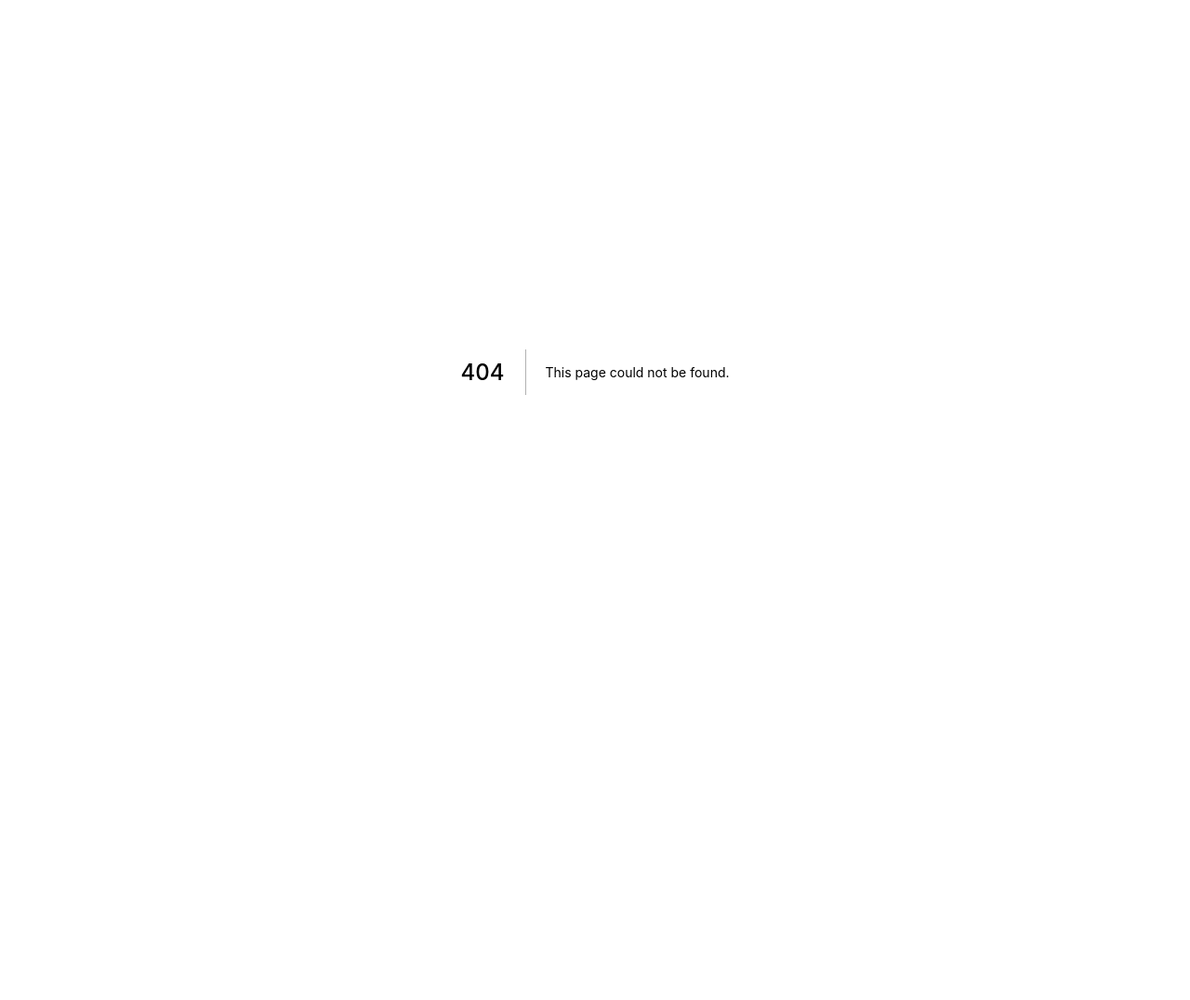
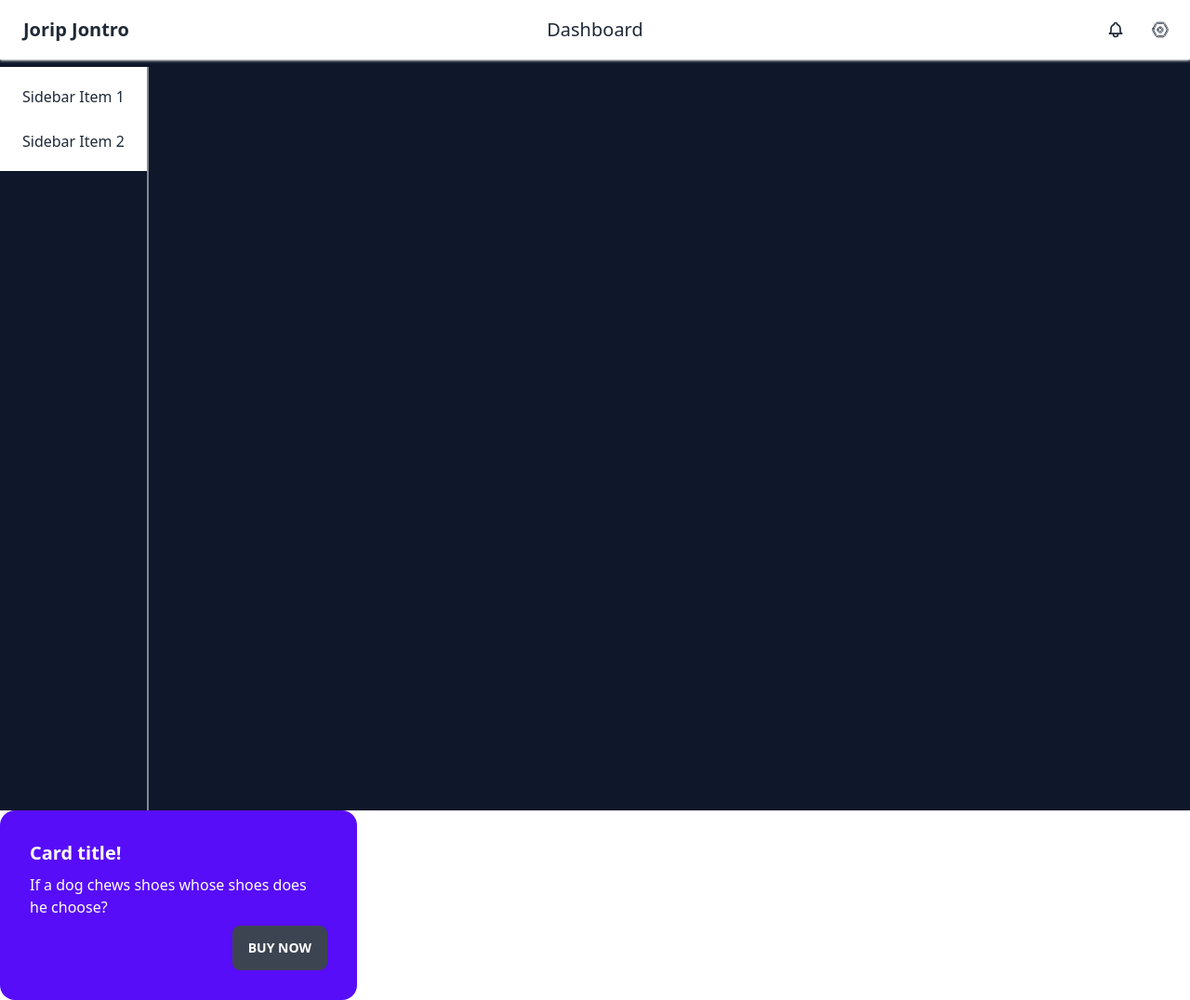
Before and after one commit to nur-zaman/jorip-jontro, a Next.js app: page /dashboard in a window 1280 px wide. Before the commit this address had no page. Shown: the whole page at 93% size. Before the commit the page ends 800 px from the top, so only its background shows below. Built offline with nearby package versions, Linux system fonts and the light colour scheme.

Commit message:
added dashboard components

```diff
--- /dev/null
+++ b/components/Card.js
@@ -0,0 +1,15 @@
+import React from 'react'
+
+export const Card = () => {
+  return (
+<div className="card w-96 bg-primary text-primary-content">
+  <div className="card-body">
+    <h2 className="card-title">Card title!</h2>
+    <p>If a dog chews shoes whose shoes does he choose?</p>
+    <div className="card-actions justify-end">
+      <button className="btn">Buy Now</button>
+    </div>
+  </div>
+</div>
+  )
+}
--- /dev/null
+++ b/components/Navbar.js
@@ -0,0 +1,47 @@
+function Navbar() {
+    return (
+        <>
+<div className="navbar bg-base-100 shadow-stone-50 shadow ">
+  <div className="navbar-start">
+    {/* <div className="dropdown">
+      <label tabIndex={0} className="btn btn-ghost btn-circle">
+        <svg xmlns="http://www.w3.org/2000/svg" className="h-5 w-5" fill="none" viewBox="0 0 24 24" stroke="currentColor"><path strokeLinecap="round" strokeLinejoin="round" strokeWidth="2" d="M4 6h16M4 12h16M4 18h7" /></svg>
+      </label>
+      <ul tabIndex={0} className="menu menu-compact dropdown-content mt-3 p-2 shadow bg-base-100 rounded-box w-52">
+        <li><a>Home</a></li>
+        <li><a>Create form</a></li>
+        <li><a>Setting</a></li>
+      </ul>
+    </div> */}
+    <a className="btn btn-ghost normal-case text-xl">Jorip Jontro</a>
+  </div>
+
+  <div className="navbar-center">
+
+  {/* This should be dynamic */}
+  <div className="text-xl">Dashboard</div>
+  </div>
+  <div className="navbar-end">
+
+    <button className="btn btn-ghost btn-circle">
+      <div className="indicator">
+        <svg xmlns="http://www.w3.org/2000/svg" className="h-5 w-5" fill="none" viewBox="0 0 24 24" stroke="currentColor"><path strokeLinecap="round" strokeLinejoin="round" strokeWidth="2" d="M15 17h5l-1.405-1.405A2.032 2.032 0 0118 14.158V11a6.002 6.002 0 00-4-5.659V5a2 2 0 10-4 0v.341C7.67 6.165 6 8.388 6 11v3.159c0 .538-.214 1.055-.595 1.436L4 17h5m6 0v1a3 3 0 11-6 0v-1m6 0H9" /></svg>
+        <span className="badge badge-xs badge-primary indicator-item hidden"></span>
+      </div>
+    </button>
+    <button className="btn btn-ghost btn-circle">
+      <svg xmlns="http://www.w3.org/2000/svg" className="h-5 w-5" fill="none" viewBox="0 0 24 24" stroke="currentColor">
+        <path strokeLinecap="round" strokeLinejoin="round" strokeWidth="1"
+        d="M2.44044 10.2841L5.74755 4.28409C6.35499 3.18202 7.49767 2.5 8.73669 2.5H15.2633C16.5023 2.5 17.645 3.18202 18.2525 4.28409L21.5596 10.2841C22.1468 11.3495 22.1468 12.6505 21.5596 13.7159L18.2525 19.7159C17.645 20.818 16.5023 21.5 15.2633 21.5H8.73669C7.49767 21.5 6.35499 20.818 5.74755 19.7159L2.44044 13.7159C1.85319 12.6505 1.85319 11.3495 2.44044 10.2841ZM3.72151 11.0195L7.02861 5.01948C7.37572 4.38972 8.02868 4 8.73669 4H15.2633C15.9713 4 16.6243 4.38972 16.9714 5.01948L20.2785 11.0195C20.6141 11.6283 20.6141 12.3717 20.2785 12.9805L16.9714 18.9805C16.6243 19.6103 15.9713 20 15.2633 20H8.73669C8.02868 20 7.37572 19.6103 7.02861 18.9805L3.72151 12.9805C3.38593 12.3717 3.38593 11.6283 3.72151 11.0195Z" />
+         <path strokeLinecap="round" strokeLinejoin="round" strokeWidth="1"
+        d="M12 9.75C10.7824 9.75 9.79526 10.7574 9.79526 12C9.79526 13.2426 10.7824 14.25 12 14.25C13.2176 14.25 14.2047 13.2426 14.2047 12C14.2047 10.7574 13.2176 9.75 12 9.75ZM8.32544 12C8.32544 9.92893 9.9706 8.25 12 8.25C14.0294 8.25 15.6746 9.92893 15.6746 12C15.6746 14.0711 14.0294 15.75 12 15.75C9.9706 15.75 8.32544 14.0711 8.32544 12Z" />
+        </svg>
+    </button>
+
+  </div>
+</div>
+        </>
+    )
+}
+
+export default Navbar;
--- /dev/null
+++ b/components/Sidebar.js
@@ -0,0 +1,26 @@
+function Sidebar() {
+    return (
+        <>
+{/* <div className="drawer w"> */}
+  {/* <input id="my-drawer-2" type="checkbox" className="drawer-toggle" />
+  <div className="drawer-content flex flex-col items-center justify-center">
+
+    <label htmlFor="my-drawer-2" className="btn btn-primary drawer-button lg:hidden">Open drawer</label>
+
+  </div>  */}
+  <div className="drawer w-40">
+  <div className="drawer-side border-opacity-50 border-r-2 border-slate-50  ">
+    <label htmlFor="my-drawer-2" className="drawer-overlay"></label>
+    <ul className="menu p-2 overflow-y-auto w-auto bg-base-100 text-base-content ">
+      {/* <!-- Sidebar content here --> */}
+      <li><a>Sidebar Item 1</a></li>
+      <li><a>Sidebar Item 2</a></li>
+    </ul>
+
+  </div>
+</div>
+        </>
+    )
+}
+
+export default Sidebar;
--- /dev/null
+++ b/pages/dashboard.js
@@ -0,0 +1,20 @@
+import { Card } from "../components/Card";
+import Navbar from "../components/Navbar";
+import Sidebar from "../components/Sidebar";
+
+export default function dashboard() {
+    return (
+        <>
+        <div className=" bg-slate-900 ">
+        <Navbar></Navbar>
+        <div className=" my-2 "> </div>
+        <Sidebar></Sidebar>
+        </div>
+        <div className="z-10">
+            <Card></Card>
+        </div>
+
+        </>
+
+    )
+}
--- a/pages/index.js
+++ b/pages/index.js
@@ -1,69 +1,34 @@
-import Head from 'next/head'
-import Image from 'next/image'
-import styles from '../styles/Home.module.css'
-
 export default function Home() {
-  return (
-    <div className={styles.container}>
-      <Head>
-        <title>Create Next App</title>
-        <meta name="description" content="Generated by create next app" />
-        <link rel="icon" href="/favicon.ico" />
-      </Head>
-
-      <main className={styles.main}>
-        <h1 className={styles.title}>
-          Welcome to <a href="https://nextjs.org">Next.js!</a>
-        </h1>
-
-        <p className={styles.description}>
-          Get started by editing{' '}
-          <code className={styles.code}>pages/index.js</code>
-        </p>
-
-        <div className={styles.grid}>
-          <a href="https://nextjs.org/docs" className={styles.card}>
-            <h2>Documentation &rarr;</h2>
-            <p>Find in-depth information about Next.js features and API.</p>
-          </a>
-
-          <a href="https://nextjs.org/learn" className={styles.card}>
-            <h2>Learn &rarr;</h2>
-            <p>Learn about Next.js in an interactive course with quizzes!</p>
-          </a>
-
-          <a
-            href="https://github.com/vercel/next.js/tree/canary/examples"
-            className={styles.card}
-          >
-            <h2>Examples &rarr;</h2>
-            <p>Discover and deploy boilerplate example Next.js projects.</p>
-          </a>
-
-          <a
-            href="https://vercel.com/new?utm_source=create-next-app&utm_medium=default-template&utm_campaign=create-next-app"
-            className={styles.card}
-          >
-            <h2>Deploy &rarr;</h2>
-            <p>
-              Instantly deploy your Next.js site to a public URL with Vercel.
-            </p>
-          </a>
+return (
+  <div className="hero min-h-screen bg-base-200">
+  <div className="hero-content flex-col lg:flex-row-reverse">
+    <div className="text-center lg:text-left">
+      <h1 className="text-5xl font-bold">Login now!</h1>
+      <p className="py-6">Provident cupiditate voluptatem et in. Quaerat fugiat ut assumenda excepturi exercitationem quasi. In deleniti eaque aut repudiandae et a id nisi.</p>
+    </div>
+    <div className="card flex-shrink-0 w-full max-w-sm shadow-2xl bg-base-100">
+      <div className="card-body">
+        <div className="form-control">
+          <label className="label">
+            <span className="label-text">Email</span>
+          </label>
+          <input type="text" placeholder="email" className="input input-bordered" />
         </div>
-      </main>
-
-      <footer className={styles.footer}>
-        <a
-          href="https://vercel.com?utm_source=create-next-app&utm_medium=default-template&utm_campaign=create-next-app"
-          target="_blank"
-          rel="noopener noreferrer"
-        >
-          Powered by{' '}
-          <span className={styles.logo}>
-            <Image src="/vercel.svg" alt="Vercel Logo" width={72} height={16} />
-          </span>
-        </a>
-      </footer>
+        <div className="form-control">
+          <label className="label">
+            <span className="label-text">Password</span>
+          </label>
+          <input type="text" placeholder="password" className="input input-bordered" />
+          <label className="label">
+            <a href="#" className="label-text-alt link link-hover">Forgot password?</a>
+          </label>
+        </div>
+        <div className="form-control mt-6">
+          <button className="btn btn-primary">Login</button>
+        </div>
+      </div>
     </div>
-  )
+  </div>
+</div>
+)
 }
--- a/styles/globals.css
+++ b/styles/globals.css
@@ -1,30 +1,3 @@
 @tailwind base;
 @tailwind components;
 @tailwind utilities;
-
-html,
-body {
-  padding: 0;
-  margin: 0;
-  font-family: -apple-system, BlinkMacSystemFont, Segoe UI, Roboto, Oxygen,
-    Ubuntu, Cantarell, Fira Sans, Droid Sans, Helvetica Neue, sans-serif;
-}
-
-a {
-  color: inherit;
-  text-decoration: none;
-}
-
-* {
-  box-sizing: border-box;
-}
-
-@media (prefers-color-scheme: dark) {
-  html {
-    color-scheme: dark;
-  }
-  body {
-    color: white;
-    background: black;
-  }
-}
```
